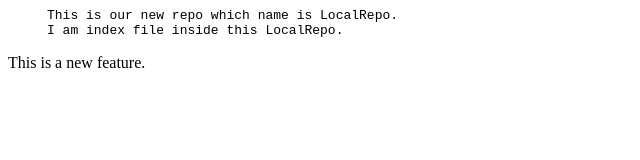
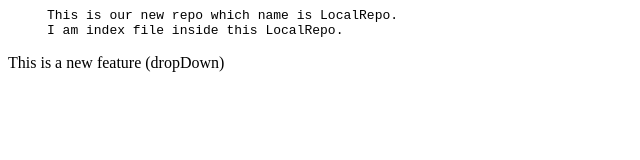
Before and after one commit to mariamsohail1591/localRepo, a plain HTML site: page index.html in a window 1280 px wide. Shown: the full height of the page, 0-640 px from the left. Drawn offline with Linux system fonts and the light colour scheme.

Commit message:
Add dropDown

```diff
--- a/index.html
+++ b/index.html
@@ -2,4 +2,4 @@
      This is our new repo which name is LocalRepo.
      I am index file inside this LocalRepo.
 </pre>
-<p>This is a new feature.</p>
+<p>This is a new feature (dropDown)</p>
```
